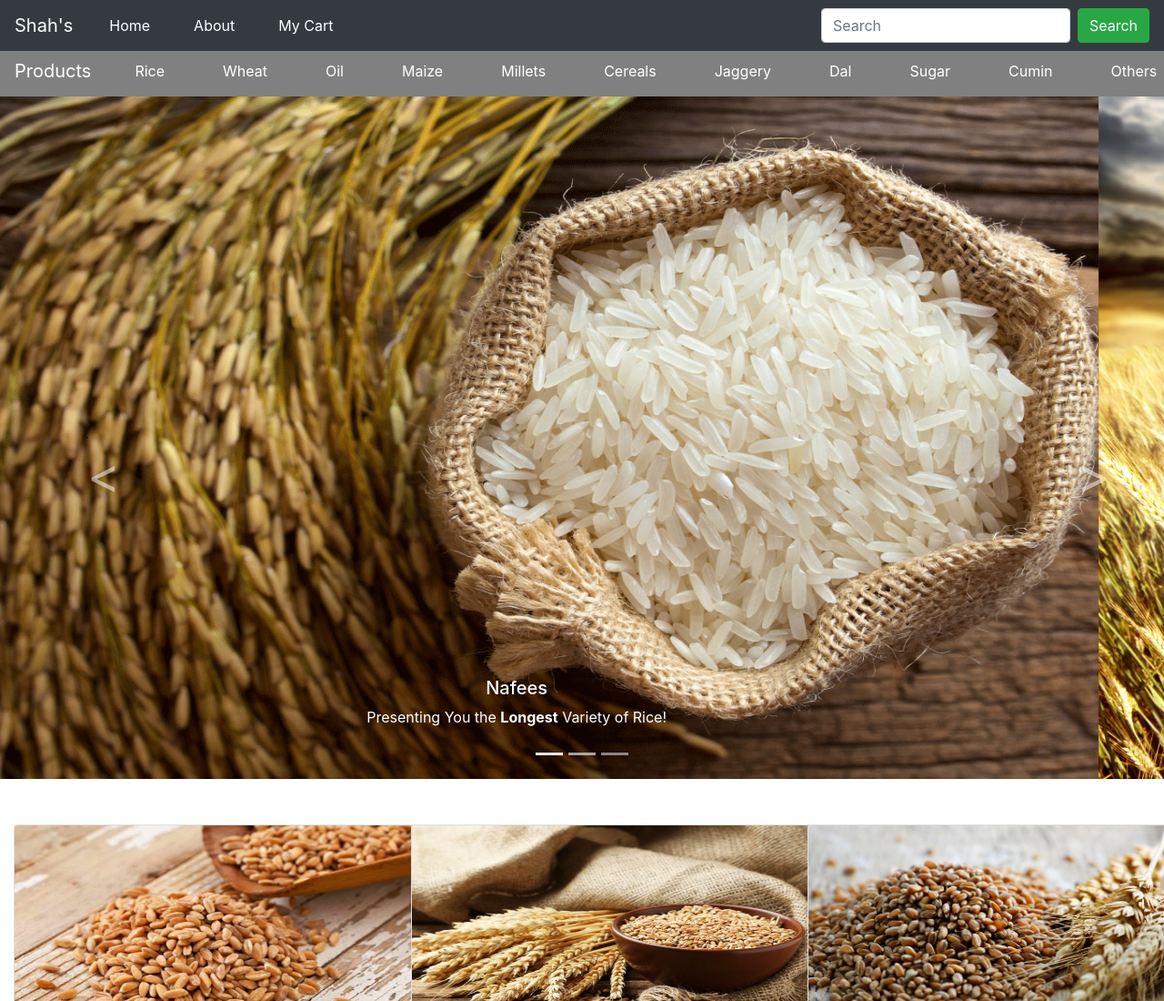
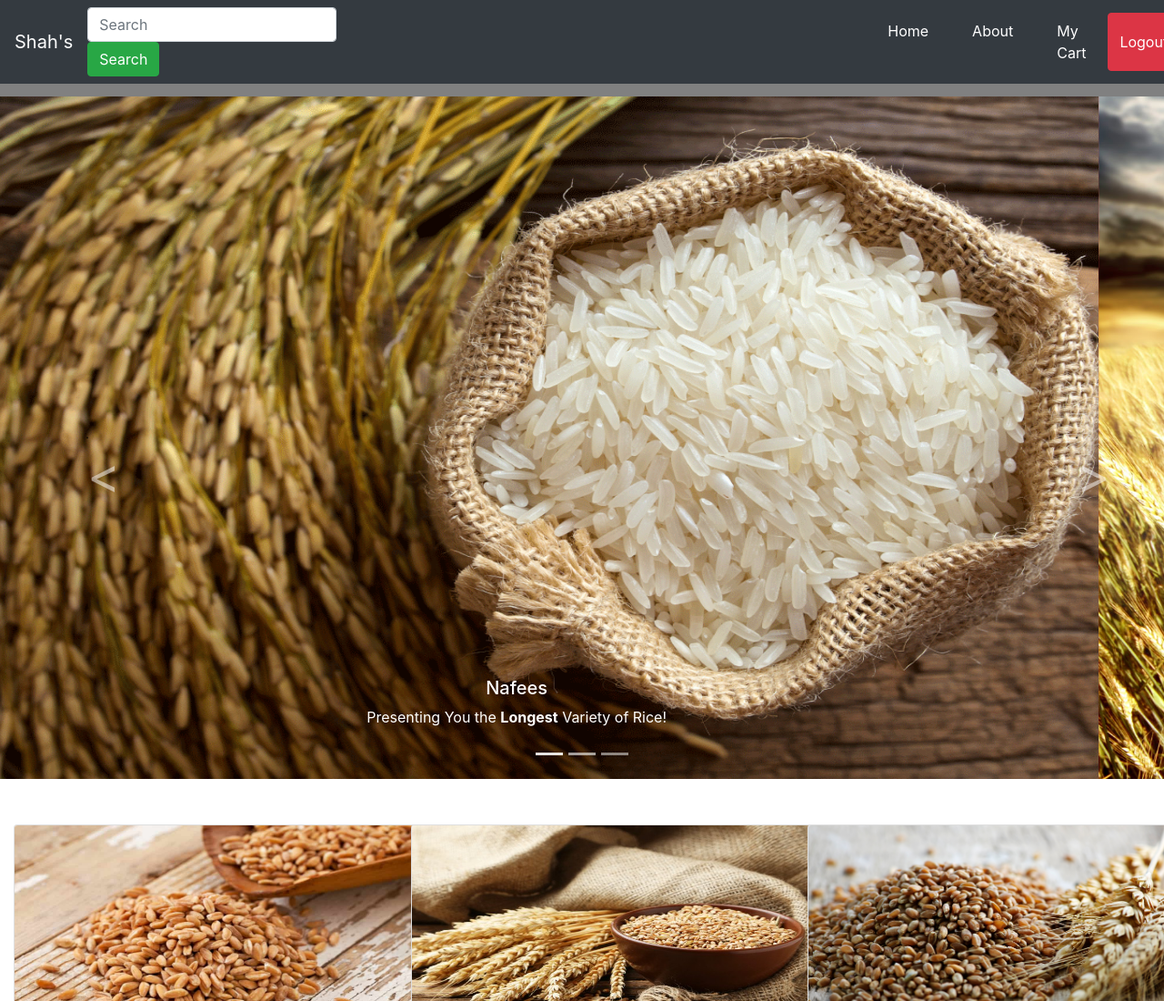
Before and after one commit to Siddhant111/E-commerce, a plain HTML site: page dashboard.html in a window 1280 px wide. Shown: the top 1100 px of the page at 91% size. Drawn offline with nearby package versions, Linux system fonts and the light colour scheme.

Commit message:
Update dashboard.html

```diff
--- a/dashboard.html
+++ b/dashboard.html
@@ -17,7 +17,11 @@
                 <span class="navbar-toggler-icon"></span>
             </button>
             <div class="collapse navbar-collapse" id="navbarSupportedContent">
-                <ul class="navbar-nav mr-auto">
+                <form class="form-inline my-2 my-lg-0">
+                    <input class="form-control mr-sm-2" input type="text" value=""  type="search"  id="myinput" onkeyup="searchFunction()" placeholder="Search" aria-label="Search">
+                    <button class="btn btn-success  buy my-2 my-sm-0" type="submit">Search</button>
+                </form>
+                <ul class="navbar-nav mr-auto" style="margin-left: 574px;">
                     <li class="nav-item active px-3">
                         <a class="nav-link" href="#">Home <span class="sr-only">(current)</span></a>
                     </li>
@@ -27,11 +31,8 @@
                     <li class="nav-item active px-3">
                         <a class="nav-link" href="#">My Cart</a>
                     </li>
+                    <button class="btn btn-danger  buy my-2 my-sm-0" type="submit">Logout</button>
                 </ul>
-                <form class="form-inline my-2 my-lg-0">
-                    <input class="form-control mr-sm-2" input type="text" value=""  type="search"  id="myinput" onkeyup="searchFunction()" placeholder="Search" aria-label="Search">
-                    <button class="btn btn-success  buy my-2 my-sm-0" type="submit">Search</button>
-                </form>
             </div>
         </nav>
         <div id="wrapper">
```
